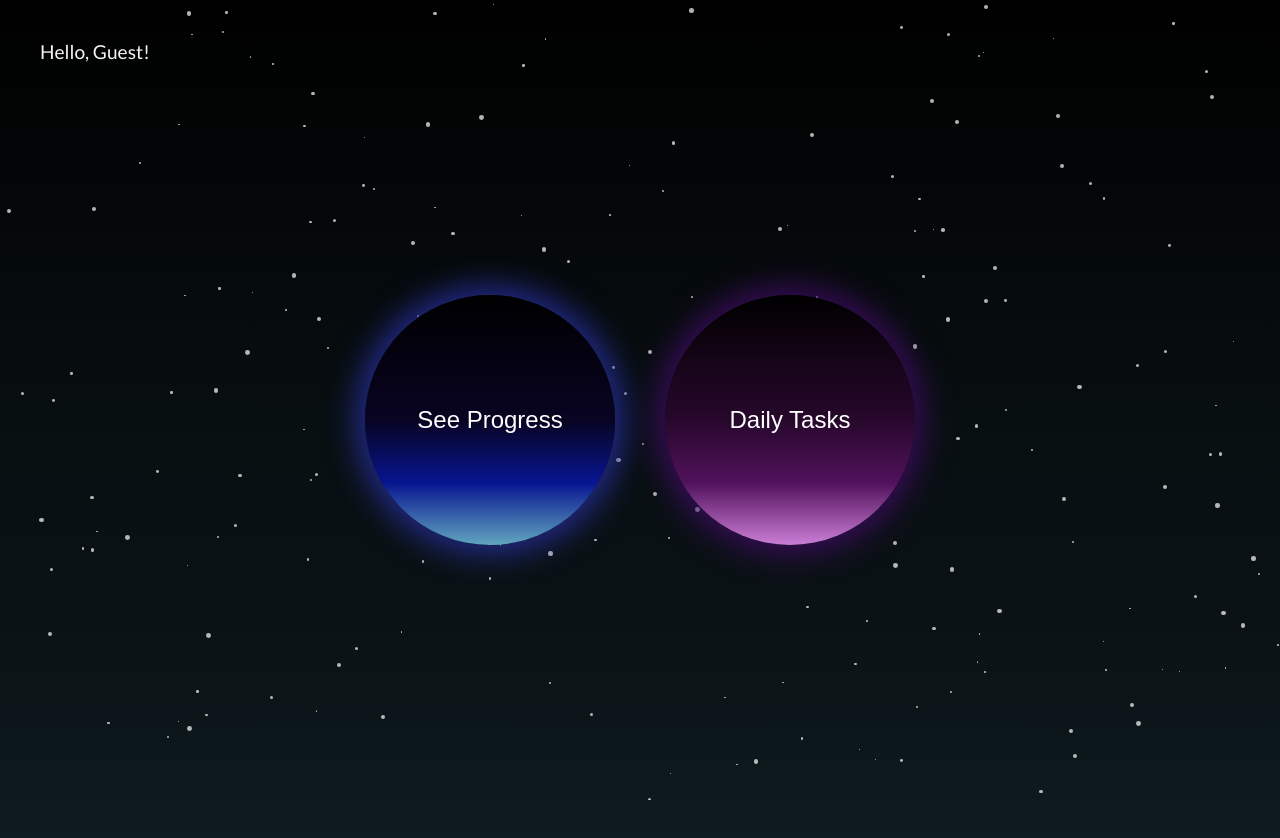
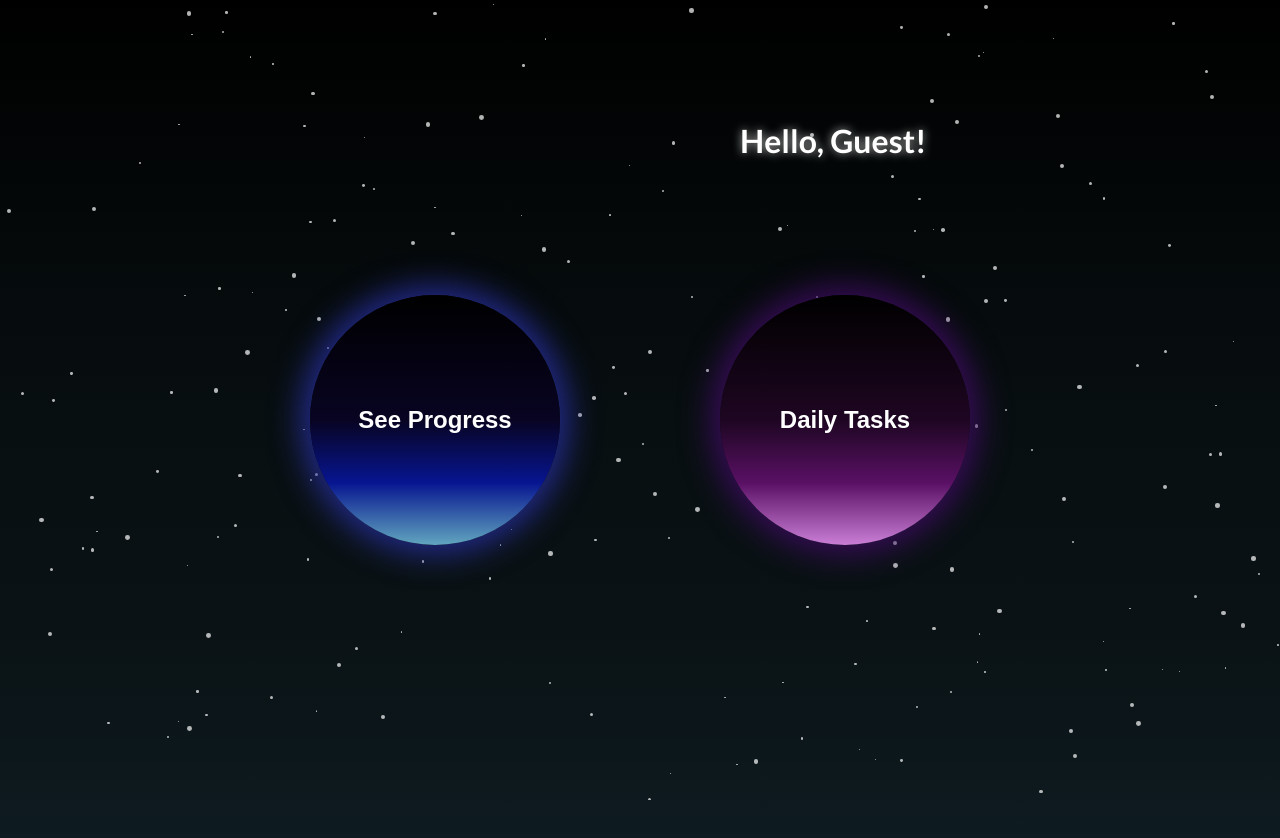
Before and after one commit to kimannle/AppleHacks2024, a React (Create React App) app in the folder frontend/: page /dashboard in a window 1280 px wide. Built offline with nearby package versions, Linux system fonts and the light colour scheme.

Commit message:
Dashboard changes

```diff
--- a/frontend/src/pages/Activity.js
+++ b/frontend/src/pages/Activity.js
@@ -17,7 +17,7 @@ function Activity() {
         ).catch(
             error => console.error('Error:', error)
         );
-    }, []);
+    }, [``]);
 
     return (
         <div className="ac-av">
--- a/frontend/src/pages/Dashboard.js
+++ b/frontend/src/pages/Dashboard.js
@@ -13,16 +13,20 @@ function Dashboard() {
 
     return (
         <div className="dashboard-container">
-            <div className="user-info">
-                <p>Hello, {user ? user.username : 'Guest'}!</p>
+            <div>
+                <h1>Hello, {user ? user.username : 'Guest'}!</h1>
             </div>
 
             <div className={`circle-container ${showFirstSet ? 'fade-in' : 'fade-out'}`}>
                 <div className="circle">
-                    <span>See Progress</span>
+                    <div className="circle-div">
+                        <span>See Progress</span>
+                    </div>
                 </div>
                 <div className="circle circle-special" onClick={handleDailyTasksClick}>
-                    <span>Daily Tasks</span>
+                    <div className="circle-div">
+                        <span>Daily Tasks</span>
+                    </div>
                 </div>
             </div>
 
--- a/frontend/src/styles/Dashboard.css
+++ b/frontend/src/styles/Dashboard.css
@@ -18,6 +18,12 @@
   color: #f5f5f5;
 }
 
+.dashboard-container h1 {
+  position: absolute;
+  top: 10vh;
+  left: 90vh;
+}
+
 .user-info p {
   margin: 0;
   font-size: 1.2rem;
@@ -29,7 +35,7 @@
   justify-content: center;
   align-items: center;
   width: 100%;
-  gap: 50px;
+  gap: 20vh;
   position: absolute; /* Ensure containers overlap */
   top: 0;
   left: 0;
@@ -72,7 +78,7 @@
 }
 
 .circle-special {
-  background: linear-gradient(180deg, #000000 0%, #27082c 50%, #51115b 75%, #ca7ed6 100%);
+  background: linear-gradient(180deg, #000000 0%, #1e0622 50%, #591064 75%, #ca7ed6 100%);
   box-shadow: 0 0 30px 10px rgba(65, 11, 102, 0.8);
 }
 
@@ -85,6 +91,17 @@
   font-size: 1.5rem;
 }
 
+.circle div {
+  color: #f5b041;
+  text-decoration: none;
+  font-weight: bold;
+}
+
+.circle div:hover {
+  color: #ffdf00;
+  text-shadow: 0 0 5px rgba(255, 223, 0, 0.8);
+}
+
 html, body {
   overflow: hidden;
 }
```
Also changed, not shown: 1 other file (tests, documents, lock files or other folders).
